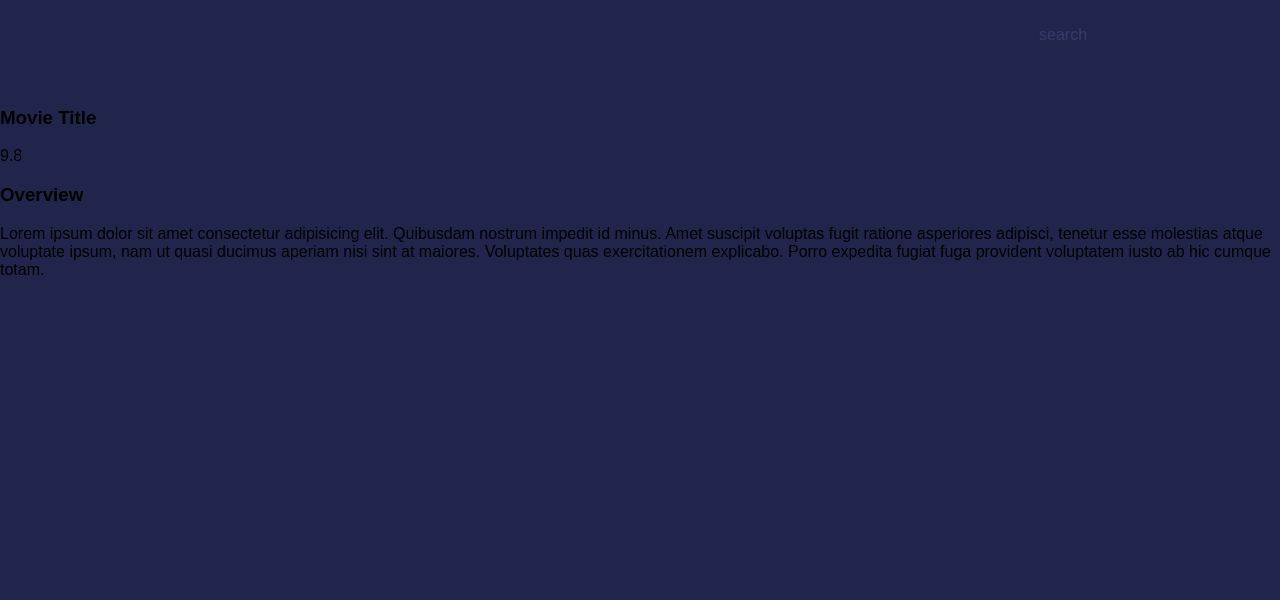
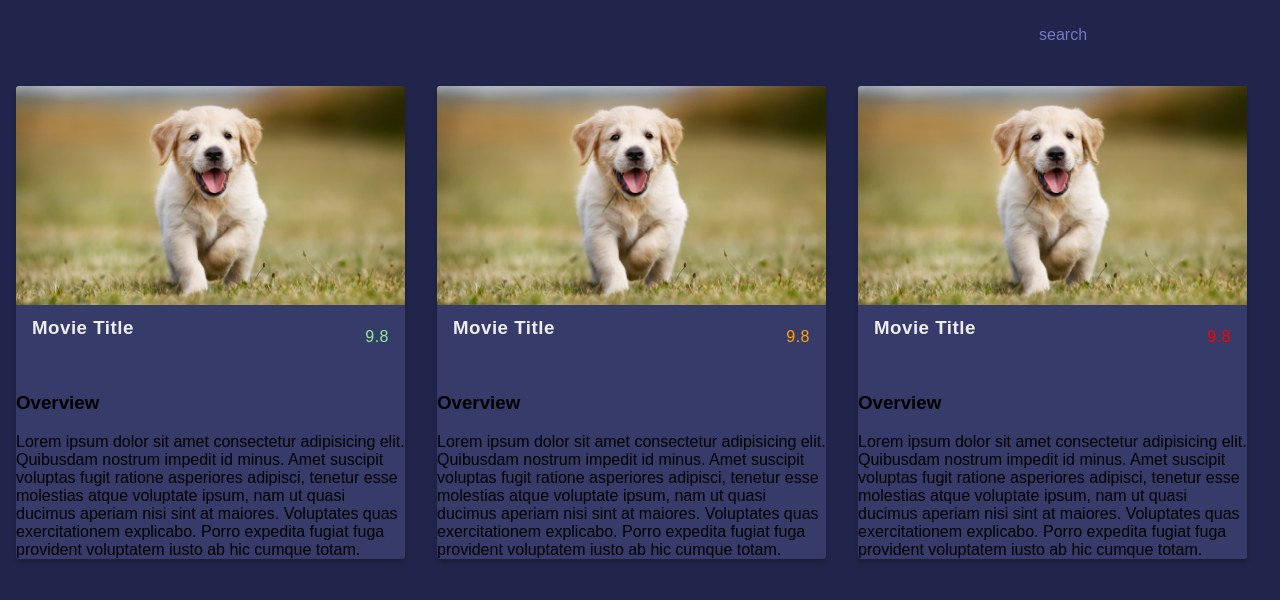
Before and after one commit to Archanach707/Movie-App, a plain HTML site: page index.html in a window 1280 px wide. Drawn offline with Linux system fonts and the light colour scheme.

Commit message:
1. correction of class name

```diff
--- a/assets/style.css
+++ b/assets/style.css
@@ -33,7 +33,7 @@ header {
 }
 
 .search::placeholder {
-  color: #373b69;
+  color: #7378c5;
 }
 
 .search:focus {
@@ -46,8 +46,8 @@ main {
   flex-wrap: wrap;
 }
 
-.move {
-  width: 300px;
+.movie {
+  width: 389px;
   margin: 1rem;
   background-color: var(--secondary-color);
   box-shadow: 0 4px 5px rgba(0, 0, 0, 0.2);
@@ -56,11 +56,38 @@ main {
   border-radius: 3px;
 }
 
-.move img {
+.movie img {
   width: 100%;
 }
 
-.move-info {
+.movie-info {
   color: #eee;
   display: flex;
+  align-items: center;
+  justify-content: space-between;
+  padding: 0.5rem 1rem 1rem;
+  letter-spacing: 0.5px;
 }
+
+.movie-info h3 {
+  margin-top: 0;
+}
+
+.moive-info span {
+  background-color: var(--primary-color);
+  padding: 0.25rem 0.5rem;
+  border-radius: 3px;
+  font-weight: bold;
+}
+
+.movie-info span.green {
+  color: lightgreen;
+}
+
+.movie-info span.orange {
+  color: orange;
+}
+
+.movie-info span.red {
+  color: red;
+}
--- a/index.html
+++ b/index.html
@@ -19,11 +19,35 @@
   </header>
 
   <main id="main">
-    <div class="moive">
-      <img src="" alt="" />
+    <div class="movie">
+      <img src="./assets/images/dog.jpeg" alt="" />
       <div class="movie-info">
         <h3>Movie Title</h3>
         <span class="green">9.8</span>
+      </div>
+      <div class="overview">
+        <h3>Overview</h3>
+        Lorem ipsum dolor sit amet consectetur adipisicing elit. Quibusdam nostrum impedit id minus. Amet suscipit voluptas fugit ratione asperiores adipisci, tenetur esse molestias atque voluptate ipsum, nam ut quasi ducimus aperiam nisi sint at maiores. Voluptates quas exercitationem explicabo. Porro expedita fugiat fuga provident voluptatem iusto ab hic cumque totam.
+      </div>
+    </div>
+
+    <div class="movie">
+      <img src="./assets/images/dog.jpeg" alt="" />
+      <div class="movie-info">
+        <h3>Movie Title</h3>
+        <span class="orange">9.8</span>
+      </div>
+      <div class="overview">
+        <h3>Overview</h3>
+        Lorem ipsum dolor sit amet consectetur adipisicing elit. Quibusdam nostrum impedit id minus. Amet suscipit voluptas fugit ratione asperiores adipisci, tenetur esse molestias atque voluptate ipsum, nam ut quasi ducimus aperiam nisi sint at maiores. Voluptates quas exercitationem explicabo. Porro expedita fugiat fuga provident voluptatem iusto ab hic cumque totam.
+      </div>
+    </div>
+
+    <div class="movie">
+      <img src="./assets/images/dog.jpeg" alt="" />
+      <div class="movie-info">
+        <h3>Movie Title</h3>
+        <span class="red">9.8</span>
       </div>
       <div class="overview">
         <h3>Overview</h3>
```
